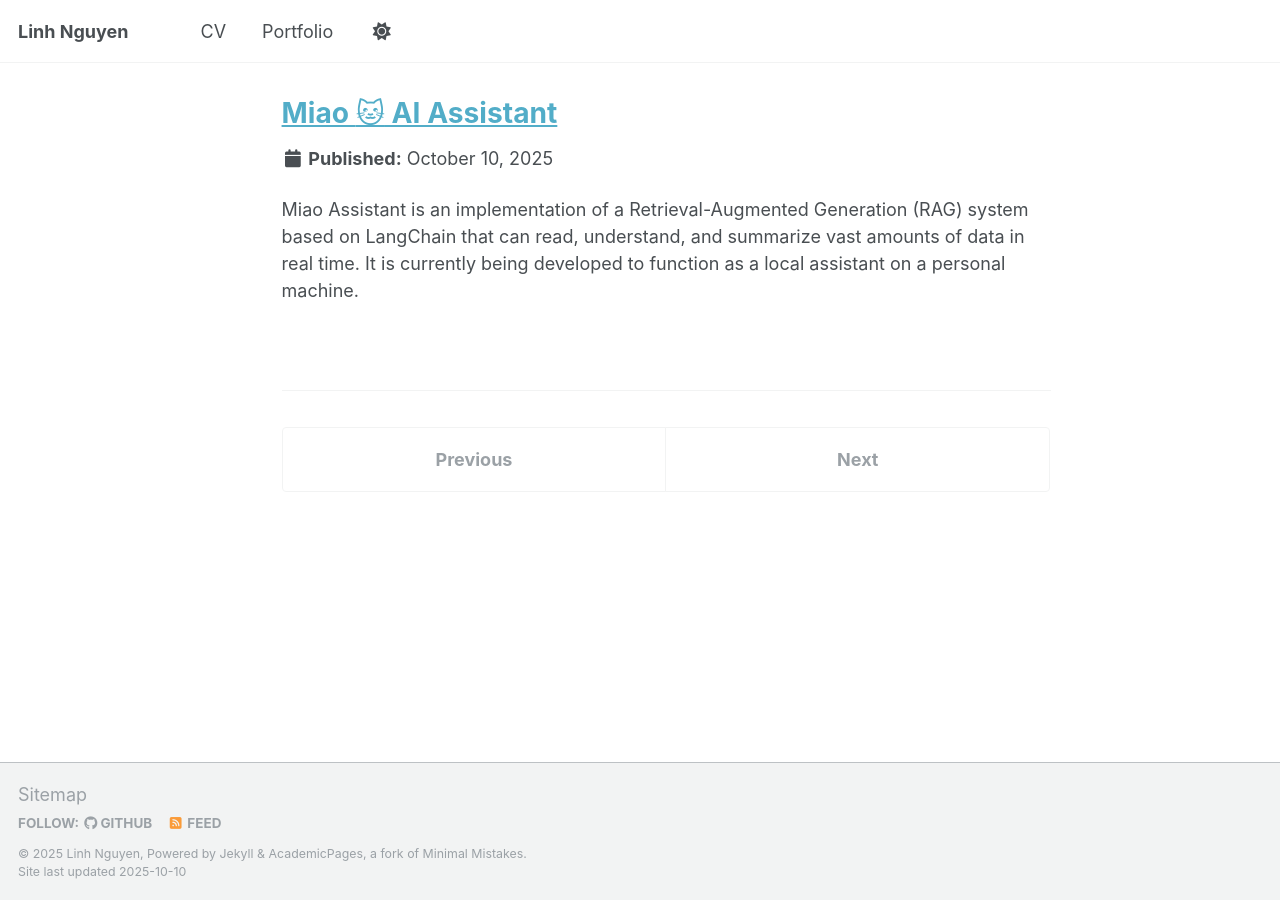
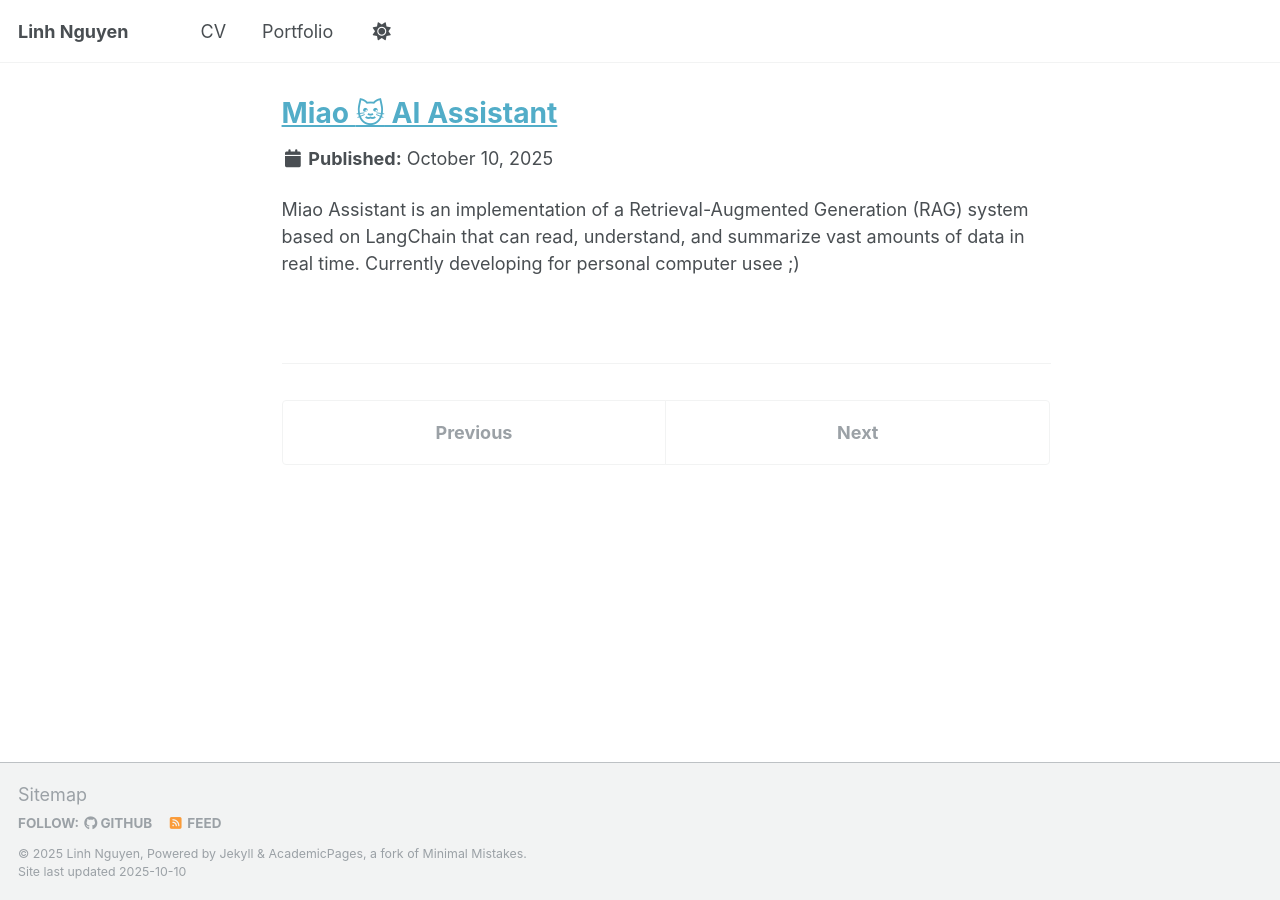
Before and after one commit to hdlinhnguyen/hdlinhnguyen.github.io, a Jekyll site: the page built from _portfolio/project_0.md, in a window 1280 px wide. Built offline with Jekyll 4.4.1, drawn with Linux system fonts in a browser that asks for light colours; emoji names are drawn with the system emoji font; a script that is not in the unit is left out.

Commit message:
Update project_0.md

```diff
--- a/_portfolio/project_0.md
+++ b/_portfolio/project_0.md
@@ -4,4 +4,4 @@ title: "[Miao :cat: AI Assistant](https://github.com/hdlinhnguyen/Miao-your-assi
 collection: portfolio
 ---
 
-Miao Assistant is an implementation of a Retrieval-Augmented Generation (RAG) system based on LangChain that can read, understand, and summarize vast amounts of data in real time. It is currently being developed to function as a local assistant on a personal machine.
+Miao Assistant is an implementation of a Retrieval-Augmented Generation (RAG) system based on LangChain that can read, understand, and summarize vast amounts of data in real time. Currently developing for personal computer usee ;)
```
